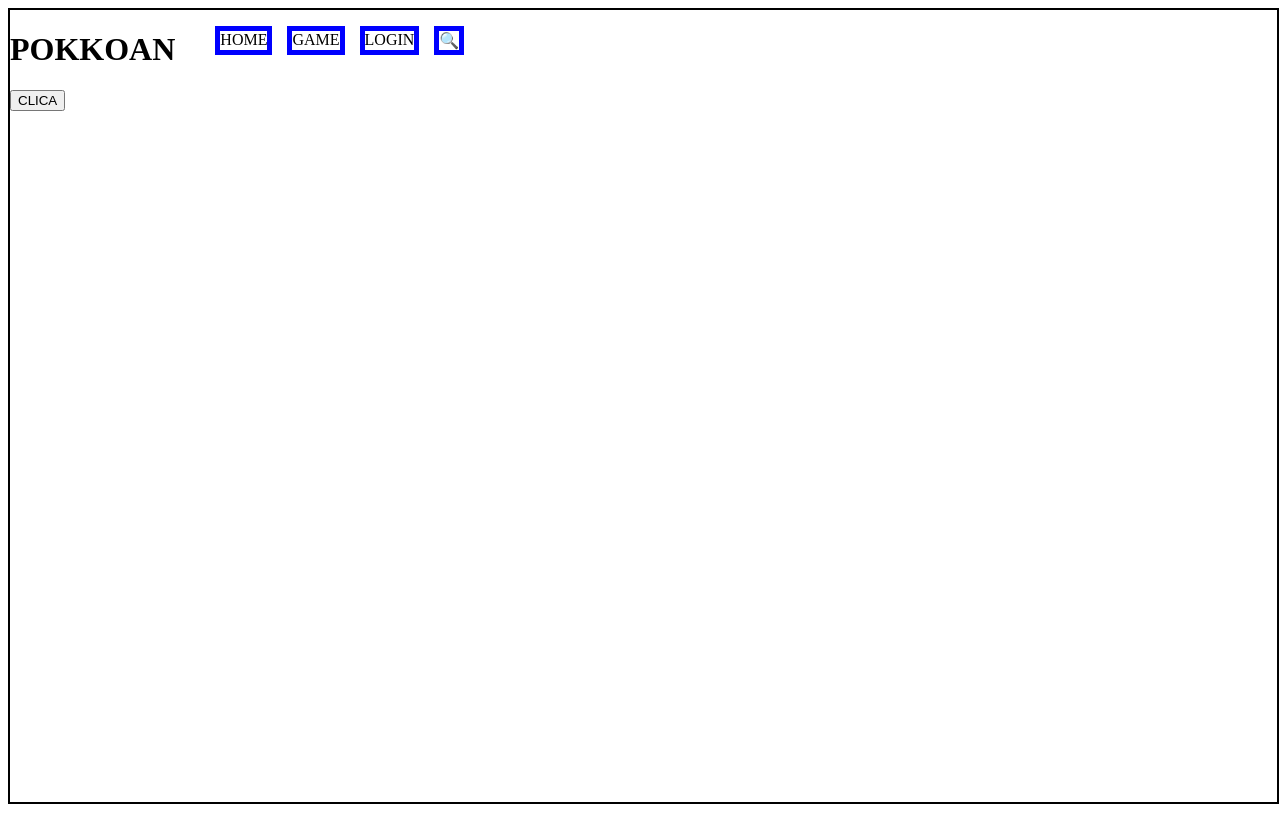
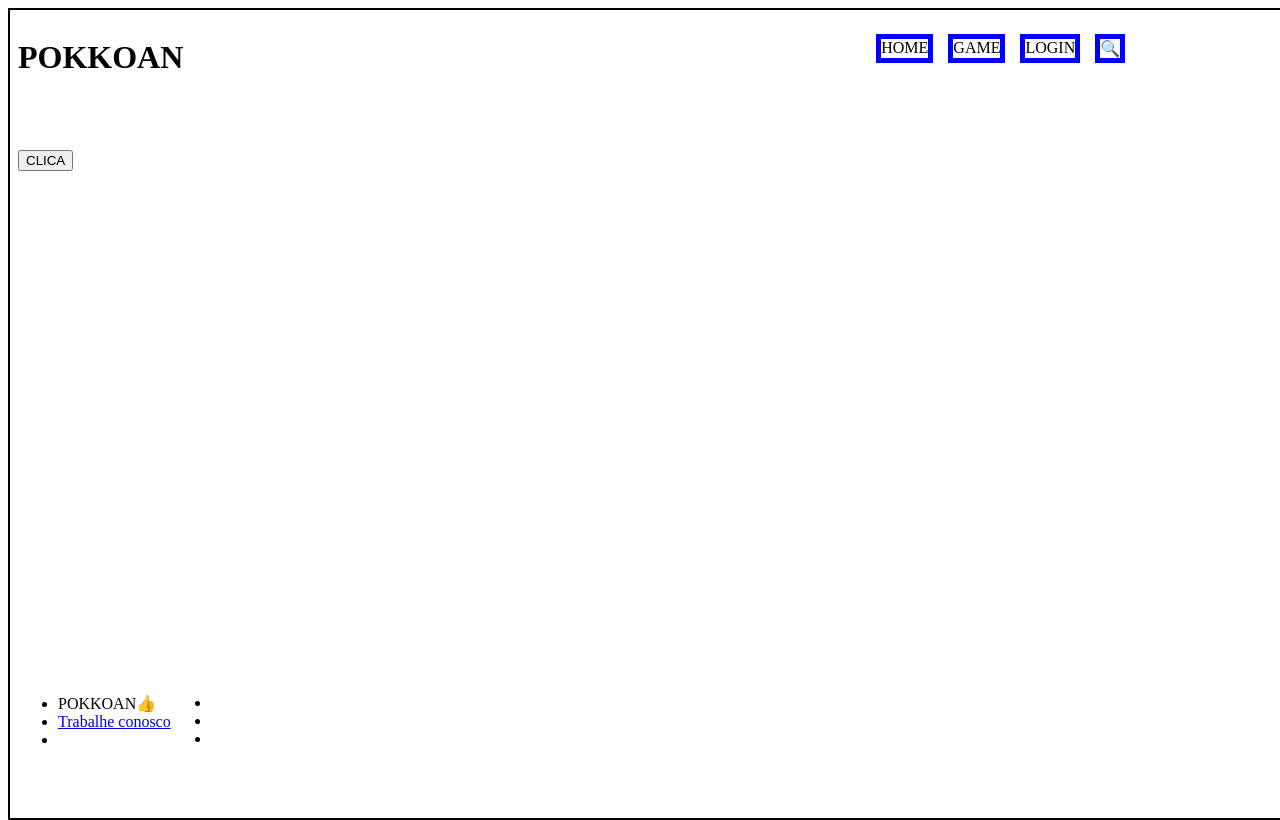
Before and after one commit to KKoan27/POKKOAN, a plain HTML site: page index.html in a window 1280 px wide. Drawn offline with Linux system fonts and the light colour scheme.

Commit message:
alterações 15/04

```diff
--- a/index.html
+++ b/index.html
@@ -40,6 +40,20 @@
 
     </main>
 
+    <footer>
+            <ul>
+                <li> POKKOAN👍</li>
+                <li><a target="_blank" href="https://encrypted-tbn0.gstatic.com/images?q=tbn:ANd9GcSXDz3x899938jhZcLU2_-K72Mipe2Oky1ZUg&s">Trabalhe conosco</a></li>
+                <li></li>
+            </ul>
+            <ul>
+                <li></li>
+                <li></li>
+                <li></li>
+            </ul>
+
+
+    </footer>
 
 </body>
 <script src="main.js"></script>
--- a/style.css
+++ b/style.css
@@ -7,13 +7,21 @@ body{
     width: 100%;
     height: 100%;
     border: black solid 2px;
+    display: flex;
+    flex-direction: column;
+    padding: 8px;
 }
+
+
 
 header  {
     display: flex;
+    flex: 1;
+    justify-content: space-between;
+}
 
-}
 header nav{
+    margin-right: 10em;
 
 }
 
@@ -21,6 +29,7 @@ header ul{
     display: flex;
     list-style-type: none;
     gap: 15px;
+
 }
 
 header ul li{
@@ -28,9 +37,17 @@ header ul li{
 }
 
 
-
+main{
+    flex: 4;
+}
 
 .cardID{
     border: blue 2px solid;
     text-align: center;
 }
+
+
+footer{
+    flex: 1;
+    display: flex;
+}
```
